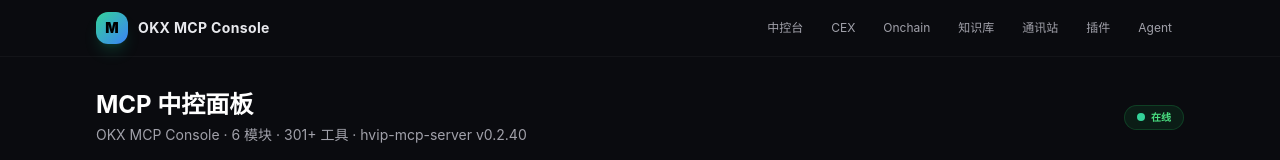
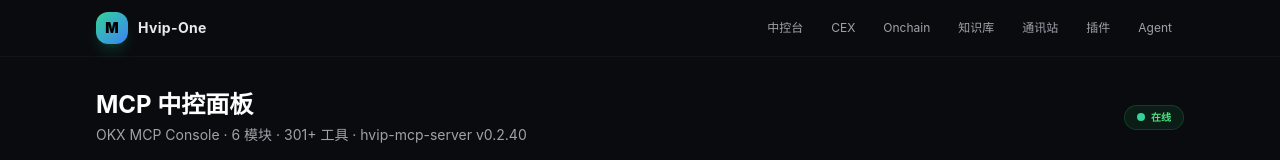
Before and after one commit to okx-wallet-H/mcp, a Next.js app in the folder packages/dashboard/: page /mcp in a window 1280 px wide. Shown: the top 160 px of the page. Built offline with nearby package versions, Linux system fonts and the light colour scheme.

Commit message:
Rebrand: OKX MCP Console → Hvip-One

```diff
--- a/packages/dashboard/src/app/layout.tsx
+++ b/packages/dashboard/src/app/layout.tsx
@@ -3,8 +3,8 @@
 import Link from "next/link";
 
 export const metadata: Metadata = {
-  title: "OKX MCP Console",
-  description: "MCP-native platform for OKX trading, knowledge base, agent network",
+  title: "Hvip-One",
+  description: "Hvip-One — OKX full ecosystem MCP console",
 };
 
 const nav = [
@@ -25,7 +25,7 @@
           <div className="container-page flex h-14 items-center justify-between">
             <Link href="/mcp" className="flex items-center gap-2.5 group">
               <span className="flex h-8 w-8 items-center justify-center rounded-xl bg-gradient-to-br from-emerald-400 to-blue-500 text-black font-black text-sm shadow-lg shadow-emerald-500/20">M</span>
-              <span className="text-sm font-bold tracking-wide text-gradient">OKX MCP Console</span>
+              <span className="text-sm font-bold tracking-wide text-gradient">Hvip-One</span>
             </Link>
             <nav className="hidden items-center gap-1 md:flex">
               {nav.map((n) => (
```
